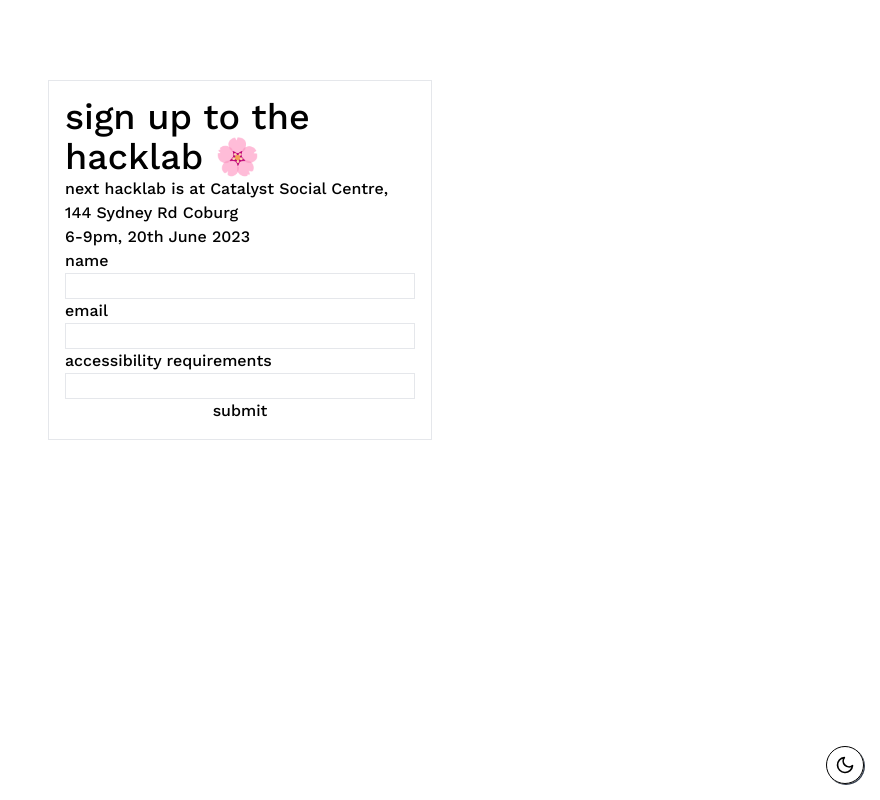
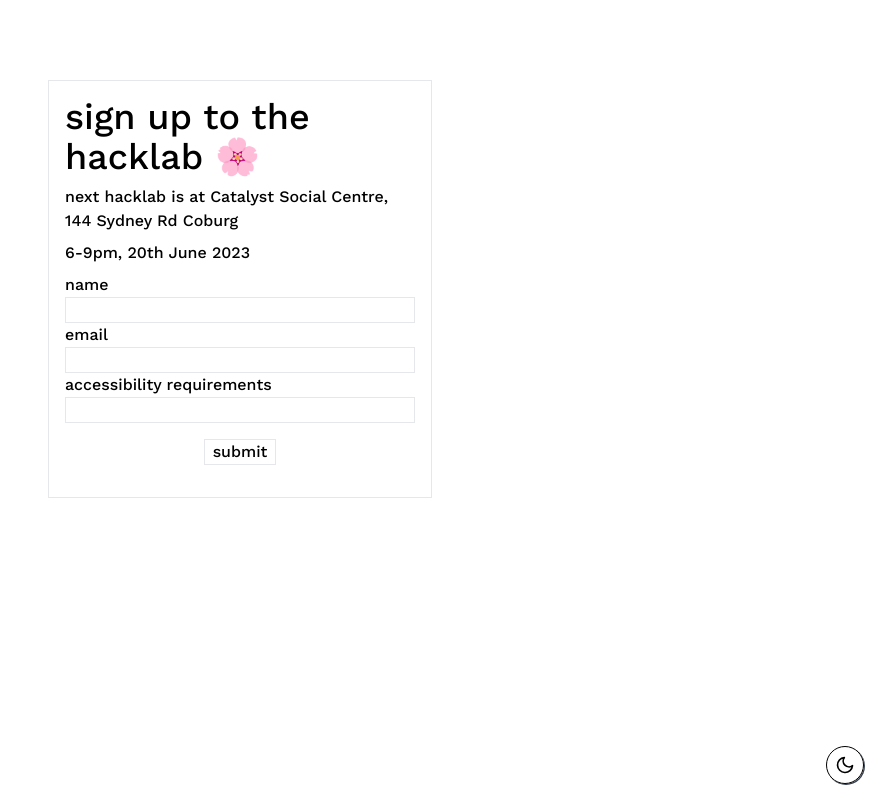
Before and after one commit to meri-leeworthy/radical.directory, a Next.js app: page /hacklab in a window 1280 px wide. Shown: the whole page, without its empty margins (400-1280 px from the left). Built offline with nearby package versions, Linux system fonts and the light colour scheme; no server answers.

Commit message:
input bg

```diff
--- a/pages/hacklab.tsx
+++ b/pages/hacklab.tsx
@@ -10,7 +10,7 @@ export default function HackLab() {
 
   return (
     <div className="flex justify-center p-20">
-      <div className="flex-1 w-full max-w-sm p-4 border">
+      <div className="flex flex-col flex-1 w-full max-w-sm gap-2 p-4 border">
         <h1>sign up to the hacklab 🌸</h1>
         <p>next hacklab is at Catalyst Social Centre, 144 Sydney Rd Coburg</p>
         <p>6-9pm, 20th June 2023</p>
@@ -37,7 +37,7 @@ export default function HackLab() {
           <input
             type="text"
             id="name"
-            className="border"
+            className="px-2 bg-white border dark:bg-black"
             value={name}
             onChange={e => setName(e.target.value)}
           />
@@ -45,7 +45,7 @@ export default function HackLab() {
           <input
             type="text"
             id="email"
-            className="border"
+            className="px-2 bg-white border dark:bg-black"
             value={email}
             onChange={e => setEmail(e.target.value)}
           />
@@ -53,11 +53,13 @@ export default function HackLab() {
           <input
             type="text"
             id="accessibility"
-            className="border"
+            className="px-2 bg-white border dark:bg-black"
             value={accessibility}
             onChange={e => setAccessibility(e.target.value)}
           />
-          <button type="submit">submit</button>
+          <button type="submit" className="self-center px-2 m-4 border">
+            submit
+          </button>
         </form>
         {loading && <p>loading...</p>}
         {submitted && <p>submitted! c u there 💗</p>}
```
